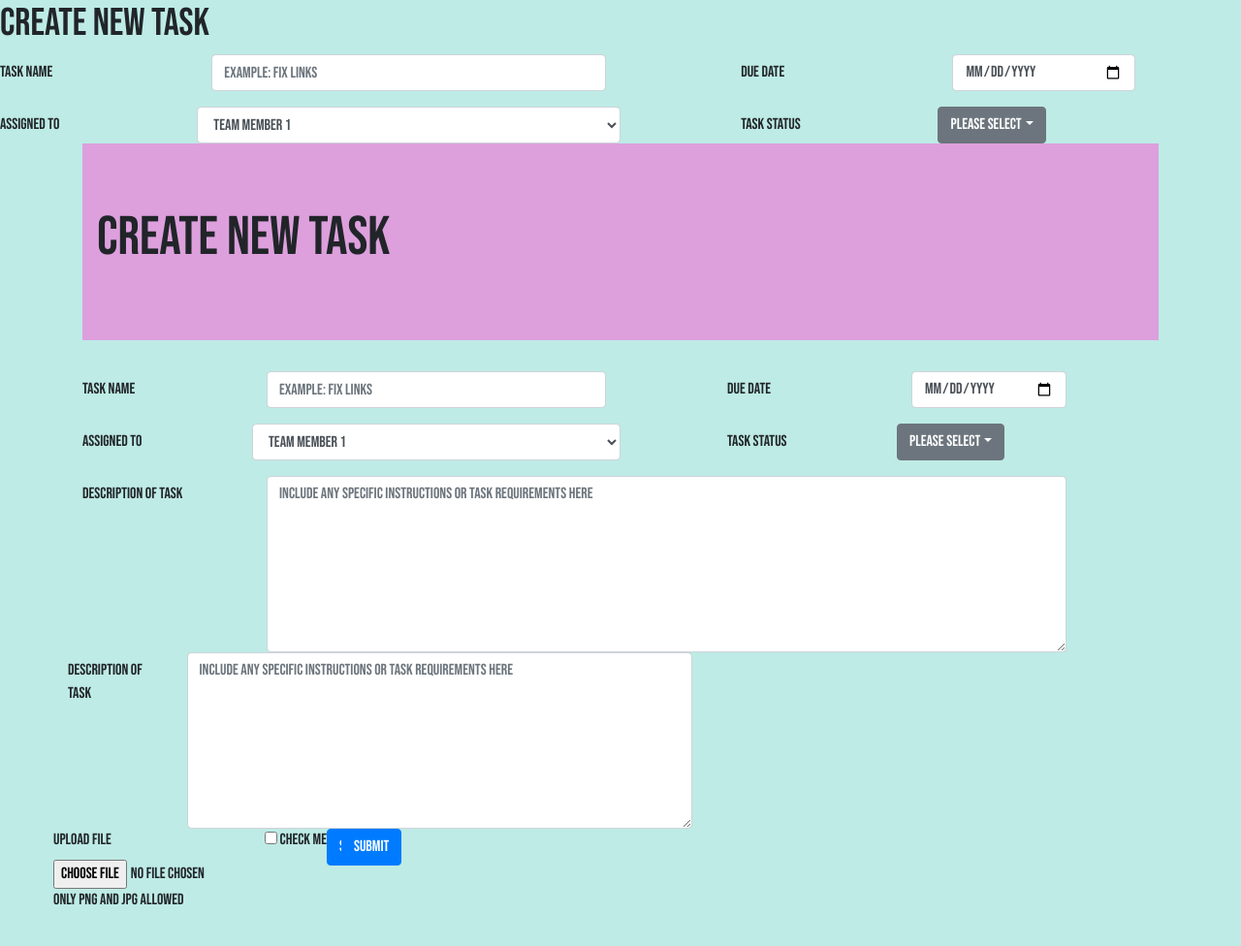
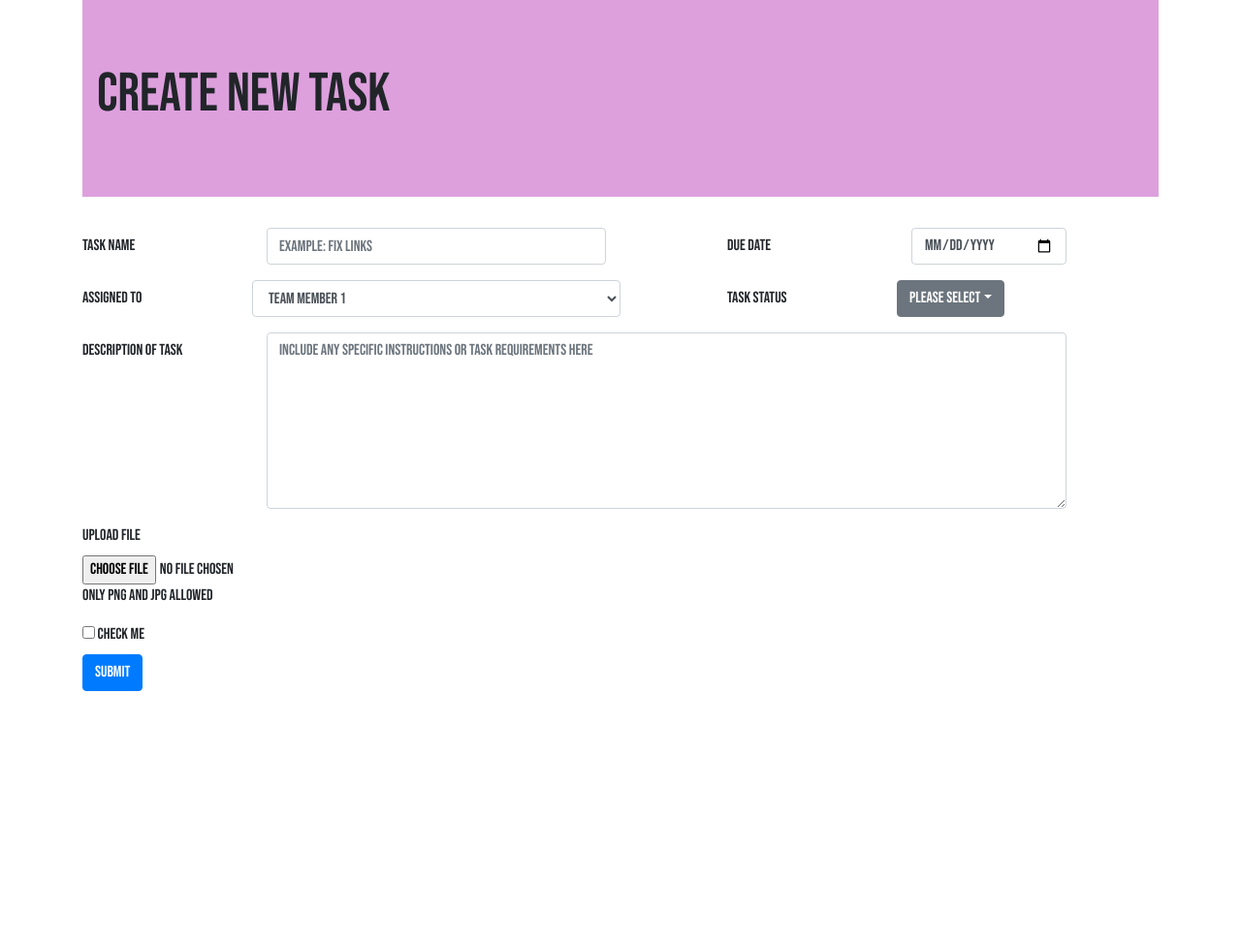
Before and after one commit to martink114/project-1, a plain HTML site: page index.html in a window 1280 px wide. Shown: the whole page at 97% size. After the commit the page ends 800 px from the top, so only its background shows below. Drawn offline with nearby package versions, Linux system fonts and the light colour scheme.

Commit message:
Revert "Diana changes"

```diff
--- a/index.css
+++ /dev/null
@@ -1,8 +0,0 @@
-html {
-    --first-color: rgb(190, 235, 229);
-    background-color: var(--first-color);
-}
-
-.pagesetup {
-    background-color: var(--first-color);
-}
--- a/index.html
+++ b/index.html
@@ -5,54 +5,11 @@
         <!--Required meta tags-->
         <meta charset="utf-8">
         <meta name="viewport" content="width=device-width, initial-scale=1, shrink-to-fit=no">
-        <link rel="stylesheet" style="text/css" href="index.css">
 
         <!--Boostrap CSS-->
         <link href="https://fonts.googleapis.com/css2?family=Bebas+Neue&display=swap" rel="stylesheet">
         <link rel="stylesheet" href="https://stackpath.bootstrapcdn.com/bootstrap/4.5.2/css/bootstrap.min.css" integrity="sha384-JcKb8q3iqJ61gNV9KGb8thSsNjpSL0n8PARn9HuZOnIxN0hoP+VmmDGMN5t9UJ0Z" crossorigin="anonymous">
     </head>
-
-
-<body class="pagesetup">
-
-    <h1>Create New Task</h1>
-        <form class="pagesetup">
-            <div class="form-group row">
-                <label class="col-sm-2 col-form-label" for="Task Name">Task Name</label>
-                    <div class="col-sm-4">
-                        <input type="text" class="form-control" id="task-name" placeholder="Example: Fix links">
-                    </div>
-                <label class="offset-sm-1 col-sm-2 col-form-label" for="Due Date">Due Date</label>
-                    <div class="col-sm-2">
-                        <input type="date" class="form-control" id="due-date">
-                    </div>
-            </div>
-
-            <div class="form-group row">
-                <label class="col-sm-2 col-form-label" for="Assignation">Assigned To</label>
-                    <select class="form-control form control-md col-sm-4">
-                        <option>Team Member 1</option>
-                        <option>Team Member 2</option>
-                        <option>Team Member 3</option>
-                        <option>Team Member 4</option>
-                        <option>Team Member 5</option>
-                        <option>Team Member 6</option>
-                        <option>Team Member 7</option>
-                        <option>Team Member 8</option>
-                        <option>Team Member 9</option>
-                    </select>
-
-                <label class="offset-sm-1 col-sm-2 col-form-label" for="Status">Task Status</label>
-                    <div class="dropdown">
-                        <button class="btn btn-secondary dropdown-toggle" type="button" id="task-status" data-toggle="dropdown" aria-haspopup="true" aria-expanded="false">Please Select</button>
-                        <div class="dropdown-menu" aria-labelledby="task-status">
-                            <button class="dropdown-item" type="button">New (to-do)</button>
-                            <button class="dropdown-item" type="button">In Progress</button>
-                            <button class="dropdown-item" type="button">Review</button>
-                            <button class="dropdown-item" type="button">Done</button>
-                        </div>
-                    </div>
-
 <style>
     body{
         font-family: 'Bebas Neue', cursive;
@@ -110,14 +67,8 @@
             <label class="col-sm-2 col-form-label" for="Task Description">Description of Task</label>
             <div class="col-sm-9">
             <textarea class="form-control" id="task-description" rows="7" placeholder="Include any specific instructions or task requirements here"></textarea>
-
             </div>
-
-            <div class="form-group row">
-                <label class="col-sm-2 col-form-label" for="Task Description">Description of Task</label>
-                <div class="col-sm-9">
-                <textarea class="form-control" id="task-description" rows="7" placeholder="Include any specific instructions or task requirements here"></textarea>
-                </div>
+        </div>
 
 
         <div class="form-group">
@@ -137,15 +88,10 @@
         <div class="form-group row">
             <div class="col-sm-2">
                 <button type="submit" class="btn btn-primary">Submit</button>
+            </div>
+        </div>
 
-            </div>
-
-            <div class="form-group row">
-                <div class="col-sm-2">
-                    <button type="submit" class="btn btn-primary">Submit</button>
-                </div>
-            </div>
-        </form>
+    </form>
 
 </div>
 </body>
```
